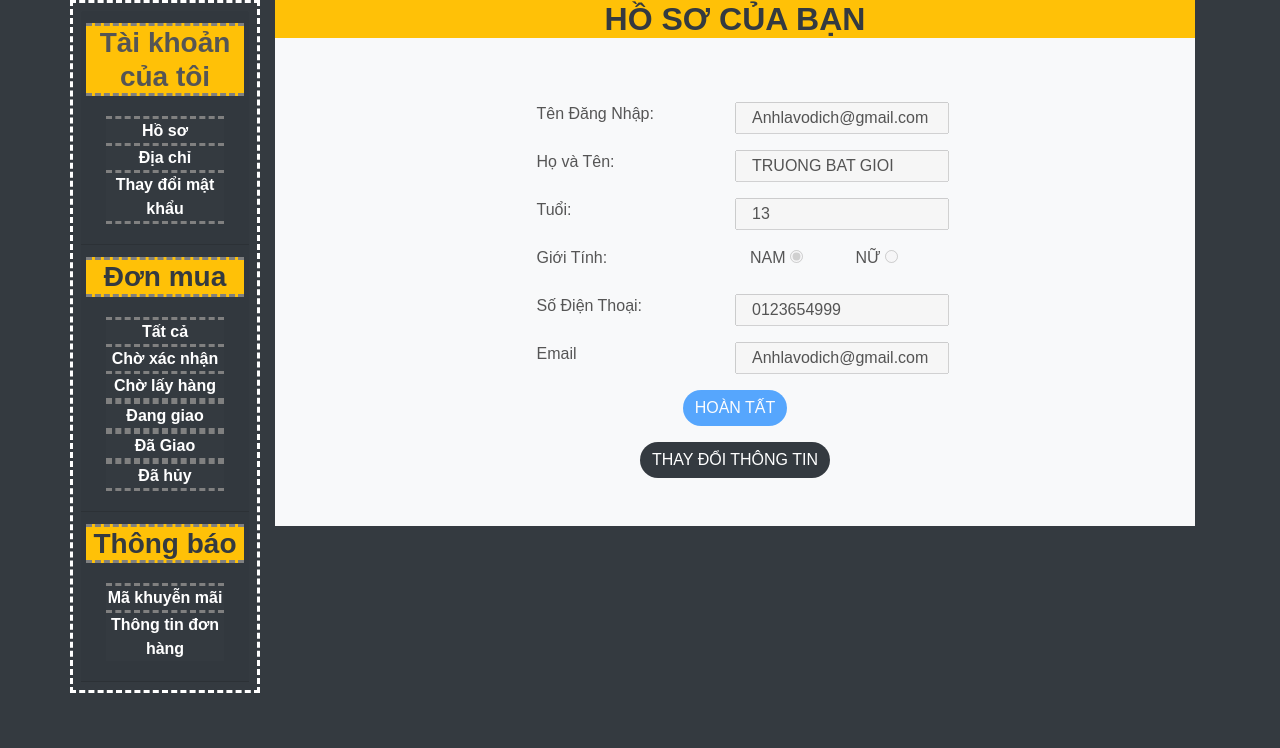
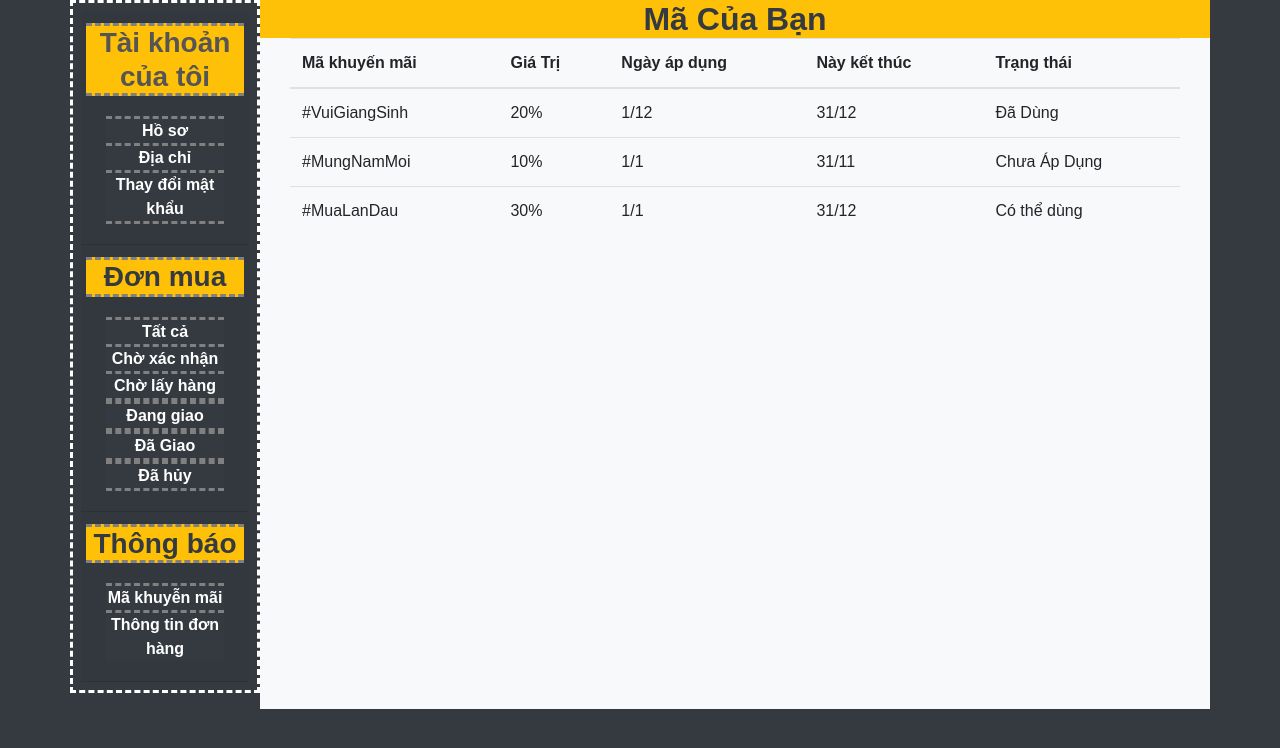
Before and after one commit to 18127141/Web-Seller, a PHP site: page /User.html in a window 1280 px wide. Shown: the top 748 px of the page. Run offline with PHP 8.4, Linux system fonts and the light colour scheme.

Commit message:
Complete Demo Front-end User
+/User/profile
+/User/changepass
+/User/check-order
+/User/voucher

```diff
--- a/User.html
+++ b/User.html
@@ -97,68 +97,45 @@
                 </div>
               </div>
 
-              <div class="col-md-10 col-sm-12  ">
-                <div class="container-fluid justify-content-center">
-                  <div class="row  justify-content-center bg-warning " >
-                    <h2 class=" p-0 m-0 text-center text-dark font-weight-bolder ">HỒ SƠ CỦA BẠN</h2>
-                  </div>
+              <div class="col-md-10 col-sm-12 bg-light  ">
+                <div class="row  justify-content-center bg-warning " >
+                  <h2 class=" p-0 m-0 text-center text-dark font-weight-bolder ">Mã Của Bạn</h2>
                 </div>
-                <div class="container  bg-light p-5 ">
-                  <form action="/ChangeProfile" method="post">
+                <div class="container-fluid ">
+                  <table class="table">
+                      <thead>
+                          <th scope="col">Mã khuyến mãi</th>
+                          <th scope="col">Giá Trị</th>
+                          <th scope="col">Ngày áp dụng</th>
+                          <th scope="col">Này kết thúc</th>
+                          <th scope="col">Trạng thái</th>
 
-                    <div  class="row mt-3 mb-3 justify-content-center">
-                    <label  class = "col-3 "  for="id" >Tên Đăng Nhập:</label>
-                      <input type="text"  class = "col-3" name="User" id="id" value="Anhlavodich@gmail.com" required disabled>
-                  </div>
-
-                  <div  class="row mt-3 mb-3 justify-content-center">
-                    <label  class = "col-3"  for="username" >Họ và Tên:</label>
-                      <input type="text"  class = "col-3" name="User" id="username" value="TRUONG BAT GIOI" required disabled>
-                  </div>
-
-                  <div  class="row mt-3 mb-3 justify-content-center">
-                    <label class = "col-3" for="age" >Tuổi:</label>
-                      <input type="text"  class = "col-3" name="User" id="age" value="13" required disabled>
-                  </div>
-
-                  <div  class="row mt-3 mb-3 justify-content-center">
-                    <div   class = "col-3 "  >Giới Tính:</div>
-
-                    <div class="col-3">
-                      <label for="Nam" class="">NAM</label> <input type="radio" name="User" id="Nam" value="Nam" checked disabled>
-                      <label for="Nu" class="pl-5">NỮ</label> <input type="radio" name="User" id="Nu" value="Nu" disabled>
-                    </div>
-                  </div>
-
-                  <div  class="row mt-3 mb-3 justify-content-center">
-                    <label  class = "col-3"  for="phone" >Số Điện Thoại:</label>
-                     <input type="text"  class = "col-3" name="User" id="phone" value="0123654999" required disabled>
-                  </div>
-
-                  <div  class="row mt-3 mb-3 justify-content-center">
-                    <label  class = "col-3"   for="mail" >Email</label>
-                      <input type="text"  class = "col-3" name="User" id="mail" value="Anhlavodich@gmail.com" required disabled>
-                  </div>
-
-                  <div  class="row mt-3 mb-3 justify-content-center">
-
-                    <input type="submit"  class = " btn btn-primary" value="HOÀN TẤT" disabled>
-                  </div>
-
-                  </form>
-                  <div class="text-center">
-                    <button class="btn btn-primary bg-dark" onclick="OK()">THAY ĐỔI THÔNG TIN</button>
-                  </div>
-                  <script>
-                    function OK(){
-                      var Temp = document.getElementsByTagName('input');
-
-                      for(let i=0; i<Temp.length;i++){
-                        Temp[i].disabled = false
-                      }
-                    }
-                 </script>
-                </div>
+                      </thead>
+                      <tbody>
+                          <tr id ="111">
+                              <td><a>#VuiGiangSinh</a></td>
+                              <td>20%</td>
+                              <td>1/12</td>
+                              <td>31/12</td>
+                              <td>Đã Dùng</td>
+                          </tr>
+                          <tr id ="112">
+                            <td><a>#MungNamMoi</a></td>
+                            <td>10%</td>
+                            <td>1/1</td>
+                            <td>31/11</td>
+                            <td>Chưa Áp Dụng</td>
+                          </tr>
+                          <tr id ="111">
+                            <td><a>#MuaLanDau</a></td>
+                            <td>30%</td>
+                            <td>1/1</td>
+                            <td>31/12</td>
+                            <td>Có thể dùng</td>
+                           </tr>
+                      </tbody>
+                  </table>
+              </div>
               </div>
             </div>
           </div>
```
Also changed, not shown: Routes/User.js (+13 -1 lines), views/layouts/UserProfile.hbs (+24 -13 lines), views/user-changepass.hbs (added, +25 -0 lines), views/user-checkorder.hbs (added, +37 -0 lines), views/user-profile.hbs (+22 -22 lines), views/user-voucher.hbs (added, +43 -0 lines), Home.css (line endings or trailing spaces).
